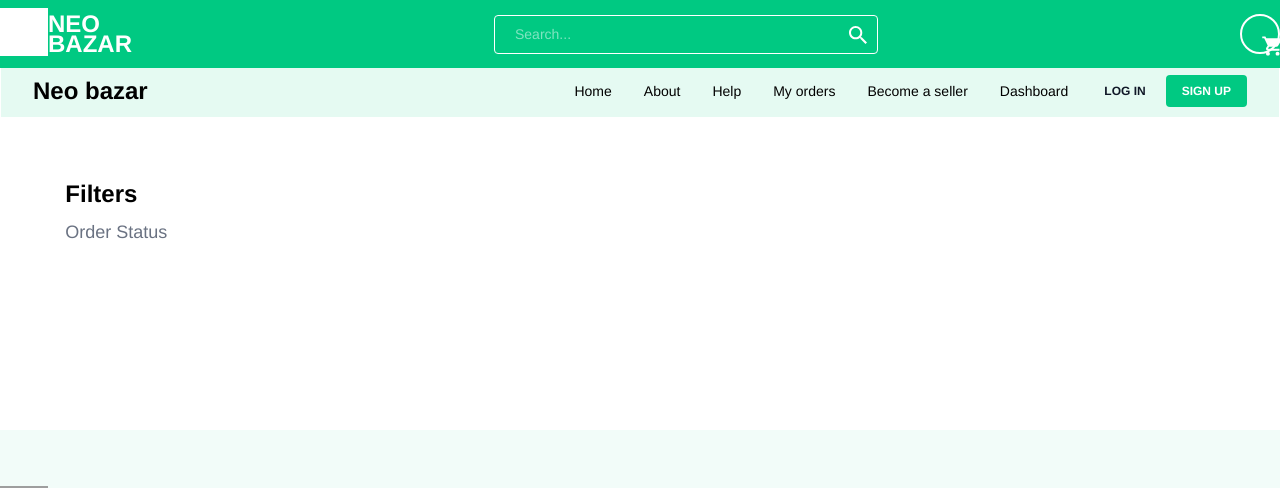
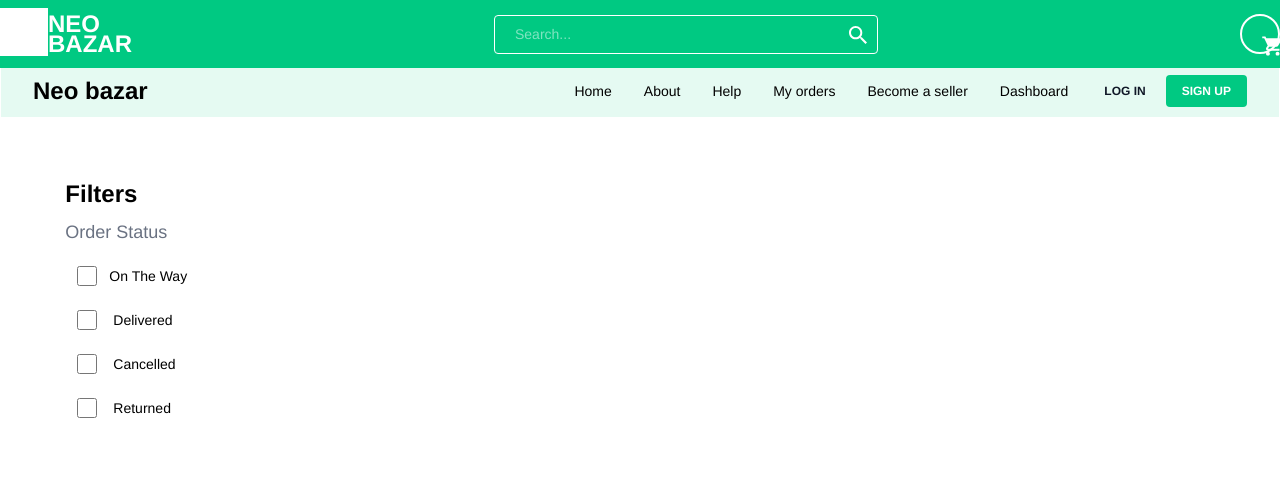
Before and after one commit to devsafex/neo-bazar, a React (Vite) app: page /myOrder in a window 1280 px wide. Shown: the top 488 px of the page. Built offline with nearby package versions, Linux system fonts and the light colour scheme; no server answers; grey boxes are pictures that could not be loaded.

Commit message:
Filter zone is created

```diff
--- a/src/Pages/MyOrder/MyOrder.jsx
+++ b/src/Pages/MyOrder/MyOrder.jsx
@@ -1,12 +1,27 @@
+import { Checkbox } from "@material-tailwind/react";
 const MyOrder = () => {
   return (
-    <div className="container lg:w-11/12 mx-auto w-full mt-8">
+    <div className="container lg:w-11/12  mx-auto w-full mt-8">
       {/* <h2 className="text-2xl font-light">Orders History and Status</h2> */}
-      <div className="grid grid-cols-12">
+      <div className="grid grid-cols-12 gap-3">
         {/* side container */}
-        <div className="col-span-2 mt-4 p-3 min-h-52">
+        <div className="col-span-2 mt-4 bg- p-3 min-h-52">
           <h3 className=" text-2xl font-semibold mb-2">Filters</h3>
           <h4 className="text-gray-500 text-lg mb-2">Order Status</h4>
+          <div className="flex flex-col ">
+            <div className="flex justify-start   items-center">
+              <Checkbox /> <p>On The Way</p>{" "}
+            </div>
+            <div className="flex gap-1 justify-start  items-center">
+              <Checkbox /> <p>Delivered</p>{" "}
+            </div>
+            <div className="flex gap-1 justify-start  items-center">
+              <Checkbox /> <p>Cancelled</p>{" "}
+            </div>
+            <div className="flex gap-1 justify-start  items-center">
+              <Checkbox /> <p>Returned</p>{" "}
+            </div>
+          </div>
         </div>
         {/* min box  */}
         <div className=" col-span-10"> </div>
```
